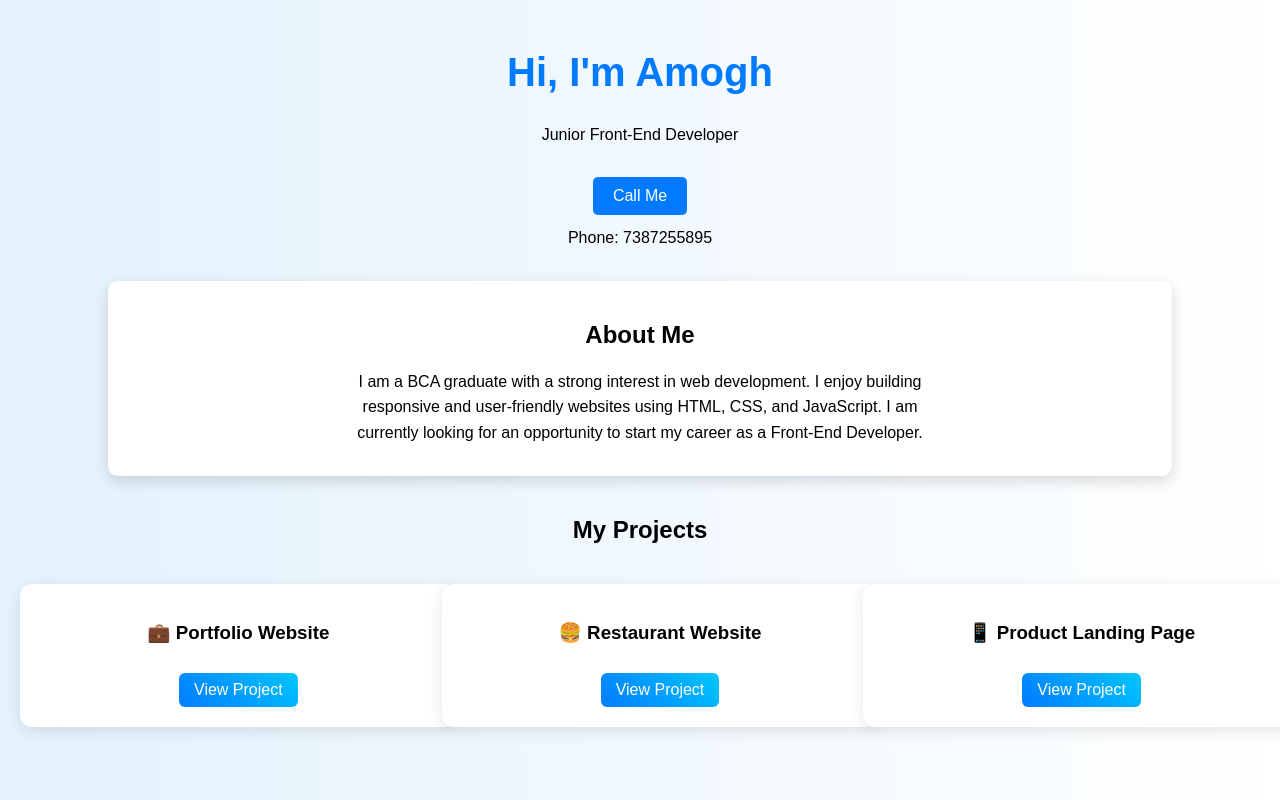
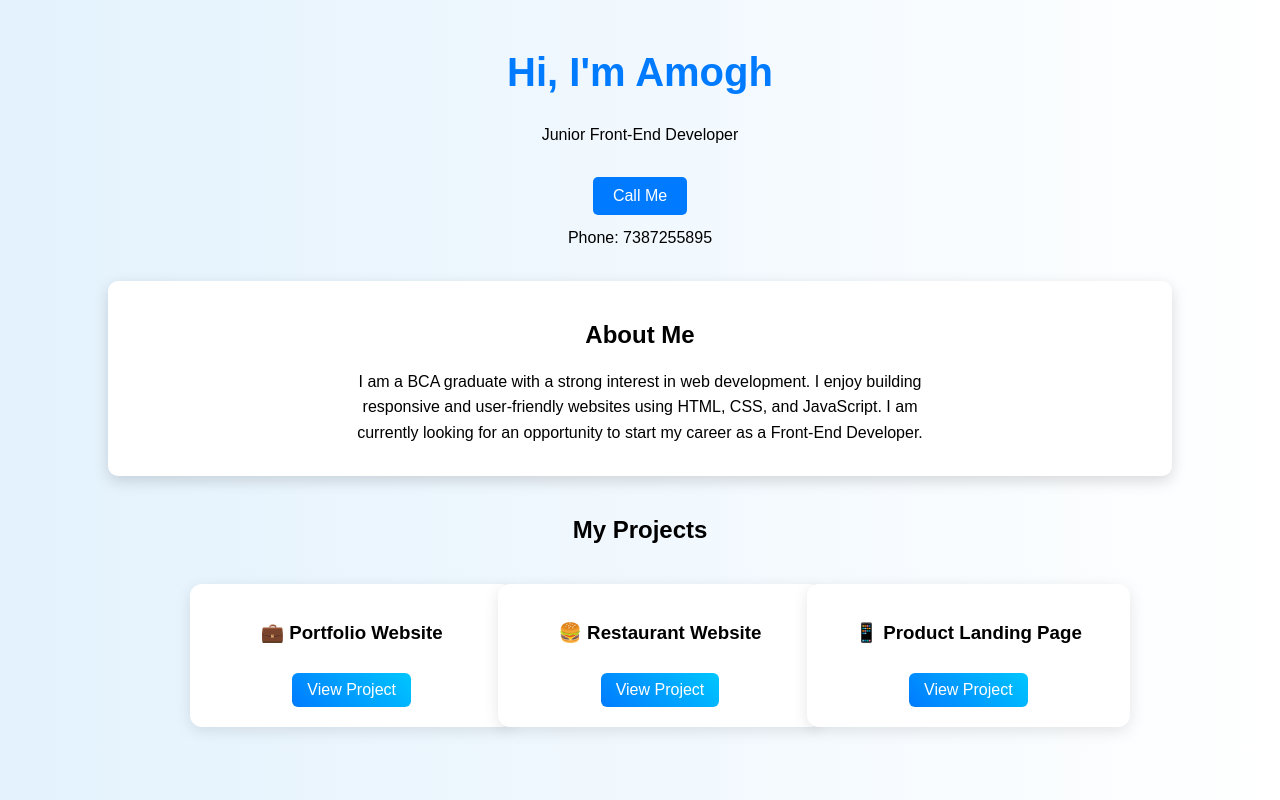
Before and after one commit to AmoghBaadkar/Portfolio-Website, a plain HTML site: page index.html in a window 1280 px wide. Drawn offline with Linux system fonts and the light colour scheme.

Commit message:
Update style.css

```diff
--- a/style.css
+++ b/style.css
@@ -111,3 +111,8 @@ body {
 .project:hover {
   transform: translateY(-8px) scale(1.02);
 }
+
+.projects {
+  max-width: 900px;
+  margin: auto;
+}
```
